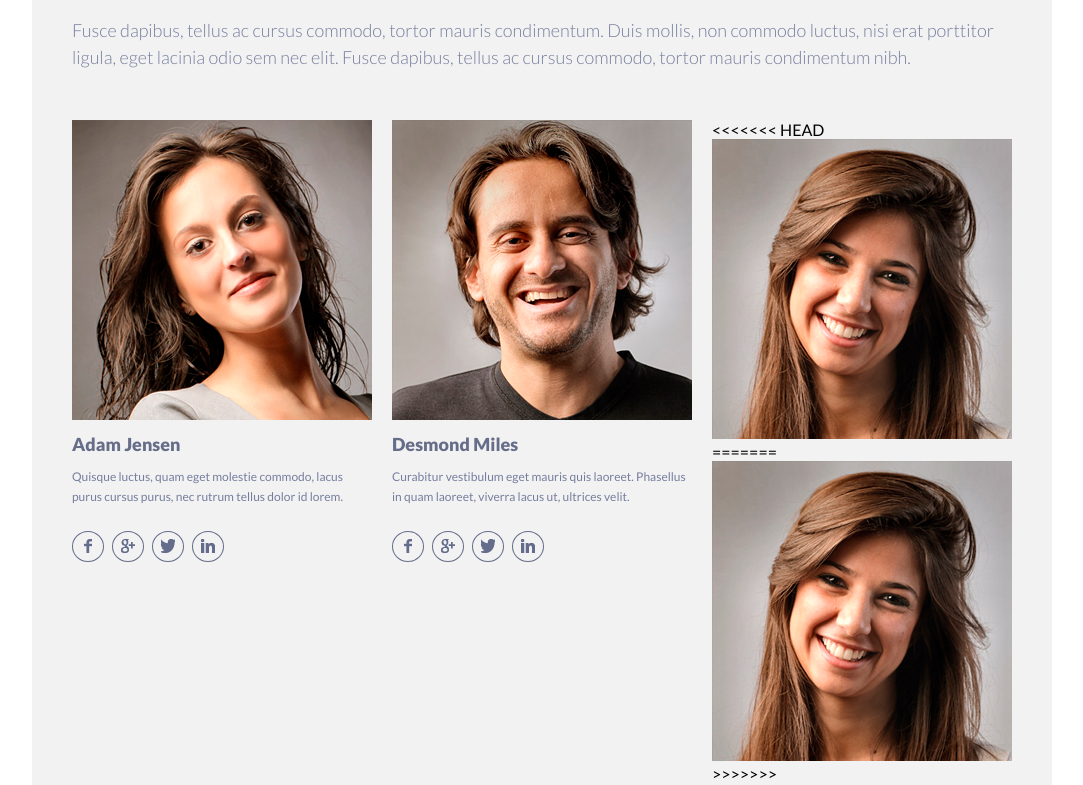
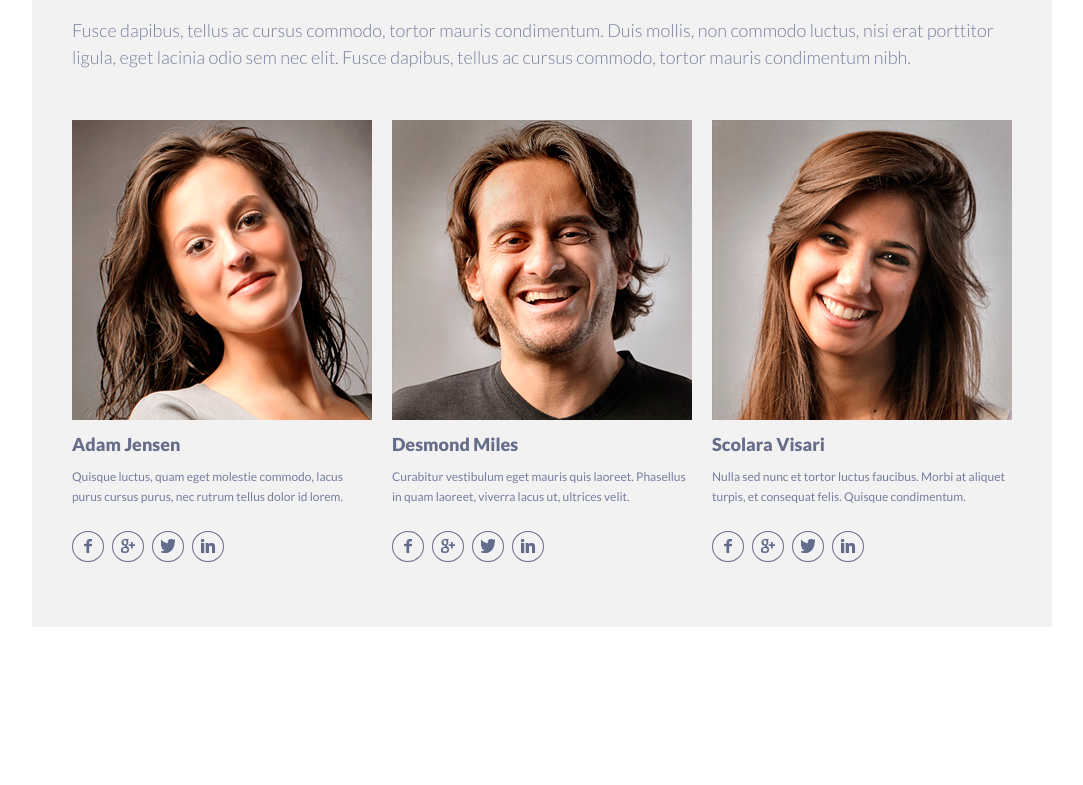
Before and after one commit to renofapar/singolo, a plain HTML site: page index.html in a window 1280 px wide. Shown: the part 2167-2952 px from the top of the page, without its empty margins (98-1181 px from the left). After the commit the page ends 2800 px from the top, so only its background shows below. Drawn offline with Linux system fonts and the light colour scheme.

Commit message:
Update index.html

```diff
--- a/index.html
+++ b/index.html
@@ -186,11 +186,7 @@
           </div>
 
           <div class="team-item">
-<<<<<<< HEAD
             <img src="assets/img/team/Image.png" alt="alt">
-=======
-            <img src="assets/img/team/image.png" alt="alt">
->>>>>>> 80c09d38250a1040bd3428b904191459586264c3
             <div class="team-name">Scolara Visari</div>
             <div class="team-title">Nulla sed nunc et tortor luctus faucibus. Morbi at aliquet turpis, et consequat felis. Quisque condimentum.</div>
             <div class="social-icon">
```
